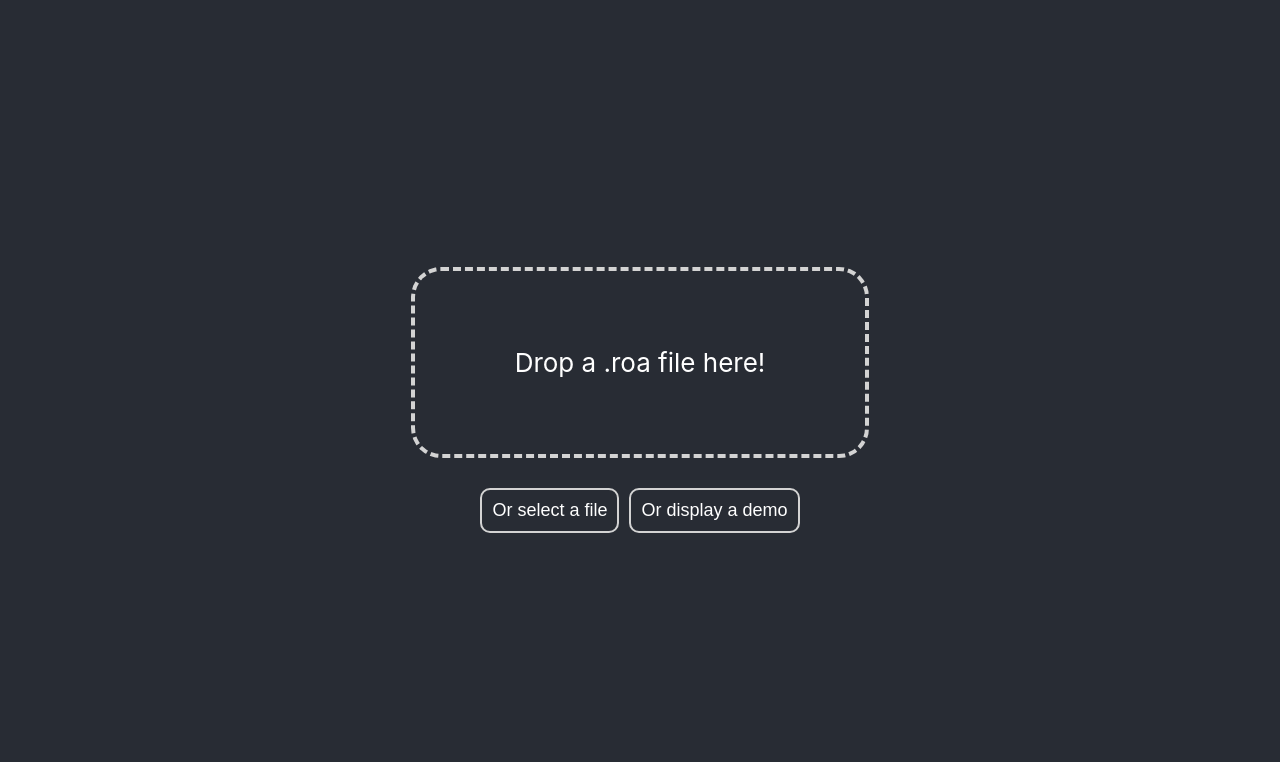
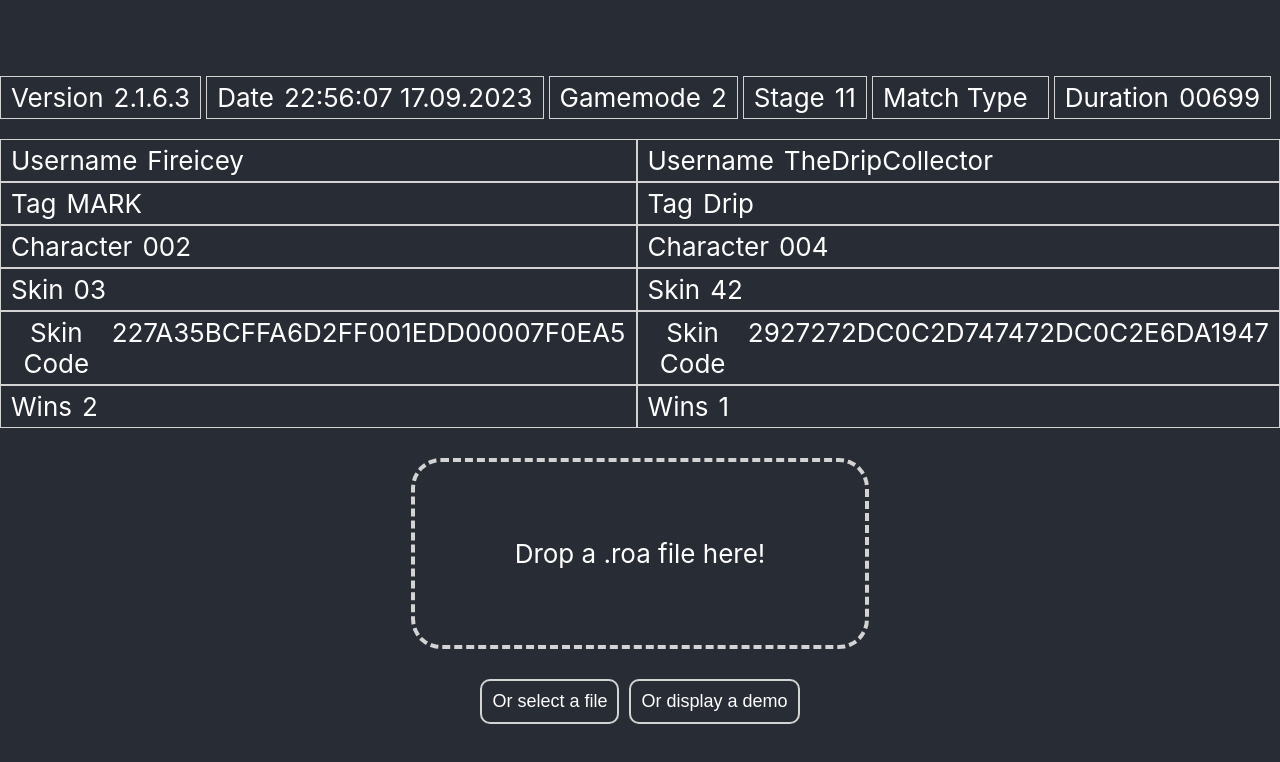
Before and after one commit to Readek/RoA-Replay-Reader, a React (Create React App) app in the folder roa-replay-reader/: page / in a window 1280 px wide. Both pictures are taken after a click on the button "Or display a demo". Shown: the top 762 px of the page. Built offline with nearby package versions, Linux system fonts and the light colour scheme.

Commit message:
Functional GUI

```diff
--- a/roa-replay-reader/src/App.css
+++ b/roa-replay-reader/src/App.css
@@ -55,3 +55,29 @@
 .BotButton:hover {
   border-color: #61dafb;
 }
+
+
+
+.dataDiv {
+  display: flex;
+  flex-direction: column;
+  gap: 20px;
+}
+
+
+.gameInfoDiv {
+  display: flex;
+  gap: 5px;
+  flex-wrap: wrap;
+}
+.playerInfoDiv {
+  display: flex;
+  justify-content: center;
+}
+
+.gameInfoData {
+  display: flex;
+  gap: 10px;
+  border: 1px lightgrey solid;
+  padding: 5px 10px;
+}
--- a/roa-replay-reader/src/App.js
+++ b/roa-replay-reader/src/App.js
@@ -8,14 +8,22 @@ function App() {
 
   const [infoVisible, setInfoVisible] = useState(false);
 
+  const [replayData, setReplayData] = useState({version : "no"});
+
   return (
     <div className="App">
 
-      {infoVisible && <ReplayDataInfo />}
+      {infoVisible && <ReplayDataInfo fileData={replayData} />}
 
-      <DropArea />
+      <DropArea
+        showData={() => setInfoVisible(true)}
+        updateData={setReplayData}
+      />
 
-      <BotButts />
+      <BotButts
+        showData={() => setInfoVisible(true)}
+        updateData={setReplayData}
+      />
 
     </div>
   );
--- a/roa-replay-reader/src/components/BotButts.js
+++ b/roa-replay-reader/src/components/BotButts.js
@@ -1,16 +1,22 @@
 import { useRef } from "react";
-import { readReplayFile, replayData } from "../scripts/Replay Reader.mjs";
+import { readReplayFile} from "../scripts/Replay Reader.mjs";
 
-export function BotButts() {
+export function BotButts({showData, updateData}) {
   return (
     <div className='BotButts'>
-      <LocalFileButt />
-      <DemoFileButt />
+      <LocalFileButt
+        showData={showData}
+        updateData={updateData}
+      />
+      <DemoFileButt
+        showData={showData}
+        updateData={updateData}
+      />
     </div>
   );
 }
 
-function LocalFileButt() {
+function LocalFileButt({showData, updateData}) {
 
   const inputRef = useRef(null);
 
@@ -21,7 +27,8 @@ function LocalFileButt() {
   const handleChange = async (e) => {
     e.preventDefault();
     if (e.target.files && e.target.files[0]) {
-     readReplayFile(await e.target.files[0].text());
+     updateData(readReplayFile(await e.target.files[0].text()));
+     showData();
     }
   }
 
@@ -43,7 +50,7 @@ function LocalFileButt() {
 
 }
 
-function DemoFileButt() {
+function DemoFileButt({showData, updateData}) {
 
   const demoFile = `021060322560717092023REPLAY 2023-9-17 (22:56)                                                                                                                                                    00000699320000000000
 011030820110000000565000000000
@@ -57,7 +64,8 @@ heres where the inputs go but we dont actually read this
   `
 
   const handleClick = async () => {
-    readReplayFile(demoFile);
+    updateData(readReplayFile(demoFile));
+    showData();
   }
 
   return (
--- a/roa-replay-reader/src/components/DropArea.js
+++ b/roa-replay-reader/src/components/DropArea.js
@@ -1,7 +1,7 @@
 import { useState } from "react";
 import { readReplayFile } from "../scripts/Replay Reader.mjs";
 
-export function DropArea() {
+export function DropArea({showData, updateData}) {
 
   const [dragActive, setDragActive] = useState(false);
 
@@ -20,7 +20,8 @@ export function DropArea() {
     e.stopPropagation();
     setDragActive(false);
     if (e.dataTransfer.files && e.dataTransfer.files[0]) {
-      readReplayFile(await e.dataTransfer.files[0].text());
+      updateData(readReplayFile(await e.dataTransfer.files[0].text()))
+      showData();
     }
   };
 
@@ -32,7 +33,13 @@ export function DropArea() {
       onDragLeave={handleDrag}
     >
       <p>Drop a .roa file here!</p>
-      {dragActive && <div id="drag-file-element" onDragEnter={handleDrag} onDragLeave={handleDrag} onDragOver={handleDrag} onDrop={handleDrop}></div> }
+      {dragActive && <div
+        id="drag-file-element"
+        onDragEnter={handleDrag}
+        onDragLeave={handleDrag}
+        onDragOver={handleDrag}
+        onDrop={handleDrop}
+      ></div> }
     </div>
   );
 
--- a/roa-replay-reader/src/components/GameInfoData.js
+++ b/roa-replay-reader/src/components/GameInfoData.js
@@ -1,13 +1,9 @@
-import { useState } from "react"
-
-export function GameInfoData({title}) {
-
-    const [dataValue, setDataValue] = useState("");
+export function GameInfoData({title, value}) {
 
     return (
         <div className="gameInfoData">
             <div className="infoTitle">{title}</div>
-            <div className="infoData">{dataValue}</div>
+            <div className="infoData">{value}</div>
         </div>
     )
 
--- a/roa-replay-reader/src/components/ReplayDataInfo.js
+++ b/roa-replay-reader/src/components/ReplayDataInfo.js
@@ -1,6 +1,27 @@
 import { GameInfoData } from "./GameInfoData"
 
-export function ReplayDataInfo() {
+export function ReplayDataInfo({fileData: replayData}) {
+
+    const playerRows = [];
+    if (replayData.player) {
+        replayData.player.forEach(player => {
+            playerRows.push(
+
+                <div className="playerInfo">
+
+                    <GameInfoData title="Username" value={player.username}/>
+                    <GameInfoData title="Tag" value={player.tag}/>
+                    <GameInfoData title="Character" value={player.character}/>
+                    <GameInfoData title="Skin" value={player.skin}/>
+                    <GameInfoData title="Skin Code" value={player.skinCode}/>
+                    <GameInfoData title="Wins" value={player.wins}/>
+
+                </div>
+
+            )
+        });
+    }
+
 
     return(
 
@@ -8,26 +29,19 @@ export function ReplayDataInfo() {
 
             <div className="gameInfoDiv">
 
-                <GameInfoData title="Version"/>
-                <GameInfoData title="Date"/>
-                <GameInfoData title="Gamemode"/>
-                <GameInfoData title="Stage"/>
-                <GameInfoData title="Match Type"/>
-                <GameInfoData title="Duration"/>
+                <GameInfoData title="Version" value={replayData.version}/>
+                <GameInfoData title="Date" value={replayData.date}/>
+                <GameInfoData title="Gamemode" value={replayData.gamemode}/>
+                <GameInfoData title="Stage" value={replayData.stage}/>
+                <GameInfoData title="Match Type" value={replayData.matchType}/>
+                <GameInfoData title="Duration" value={replayData.length}/>
 
             </div>
 
+
             <div className="playerInfoDiv">
 
-                <div className="playerInfo">
-
-                    <GameInfoData title="Username"/>
-                    <GameInfoData title="Tag"/>
-                    <GameInfoData title="Character"/>
-                    <GameInfoData title="Skin"/>
-                    <GameInfoData title="Wins"/>
-
-                </div>
+                {playerRows}
 
             </div>
 
--- a/roa-replay-reader/src/scripts/Replay Reader.mjs
+++ b/roa-replay-reader/src/scripts/Replay Reader.mjs
@@ -1,12 +1,10 @@
-export const replayData = {
-    player : []
-};
-
 /**
  * Reads a .roa replay file and parses its contents
  * @param {String} file - The big ass replay file
  */
 export function readReplayFile(file) {
+
+    const replayData = {};
 
     // get an array with each line
     const fileLines = file.split("\n");
@@ -136,6 +134,6 @@ export function readReplayFile(file) {
 
     }
 
-    console.log(replayData);
+    return replayData;
 
 }
```
